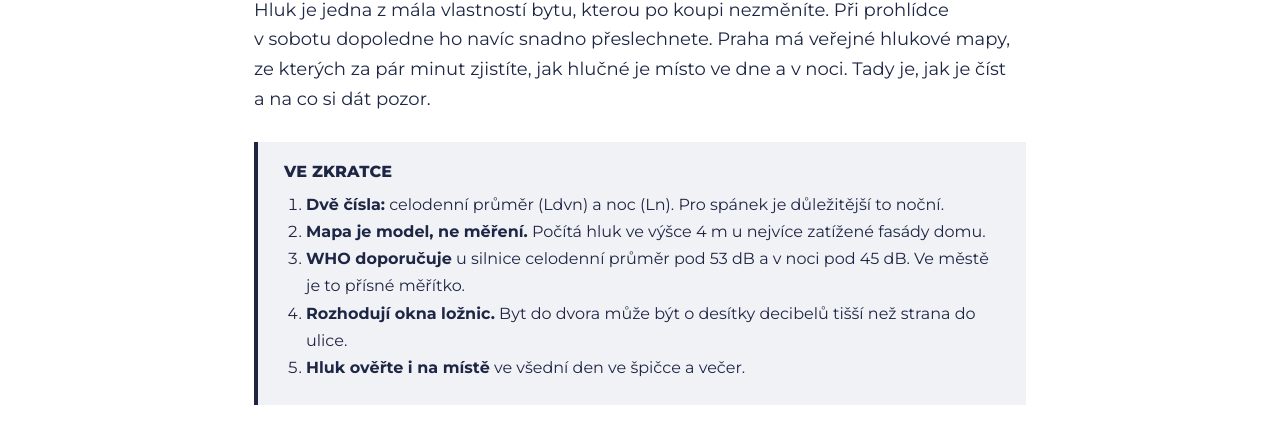
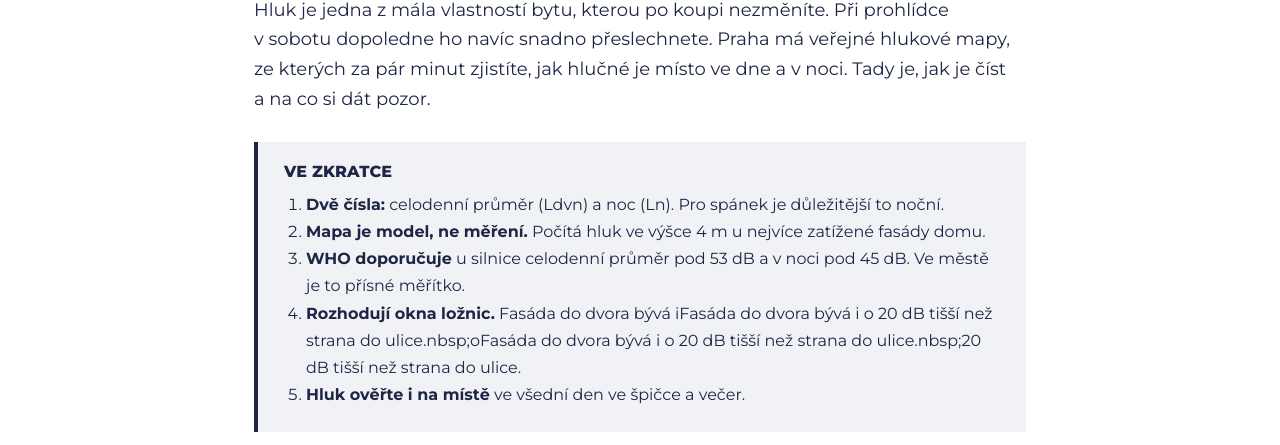
Before and after one commit to petgra-bot/proverka, a plain HTML site: page pruvodce/hlukova-mapa-praha.html in a window 1280 px wide. Shown: the part 349-794 px from the top of the page. Drawn offline with Linux system fonts and the light colour scheme.

```diff
--- a/pruvodce/hlukova-mapa-praha.html
+++ b/pruvodce/hlukova-mapa-praha.html
@@ -62,7 +62,7 @@
         <li><b>Dvě čísla:</b> celodenní průměr (Ldvn) a&nbsp;noc (Ln). Pro spánek je důležitější to noční.</li>
         <li><b>Mapa je model, ne měření.</b> Počítá hluk ve výšce 4 m u&nbsp;nejvíce zatížené fasády domu.</li>
         <li><b>WHO doporučuje</b> u&nbsp;silnice celodenní průměr pod 53 dB a&nbsp;v&nbsp;noci pod 45 dB. Ve městě je to přísné měřítko.</li>
-        <li><b>Rozhodují okna ložnic.</b> Byt do dvora může být o&nbsp;desítky decibelů tišší než strana do ulice.</li>
+        <li><b>Rozhodují okna ložnic.</b> Fasáda do dvora bývá iFasáda do dvora bývá i&nbsp;o&nbsp;20 dB tišší než strana do ulice.nbsp;oFasáda do dvora bývá i&nbsp;o&nbsp;20 dB tišší než strana do ulice.nbsp;20 dB tišší než strana do ulice.</li>
         <li><b>Hluk ověřte i&nbsp;na místě</b> ve všední den ve špičce a&nbsp;večer.</li>
       </ol>
     </div>
```
